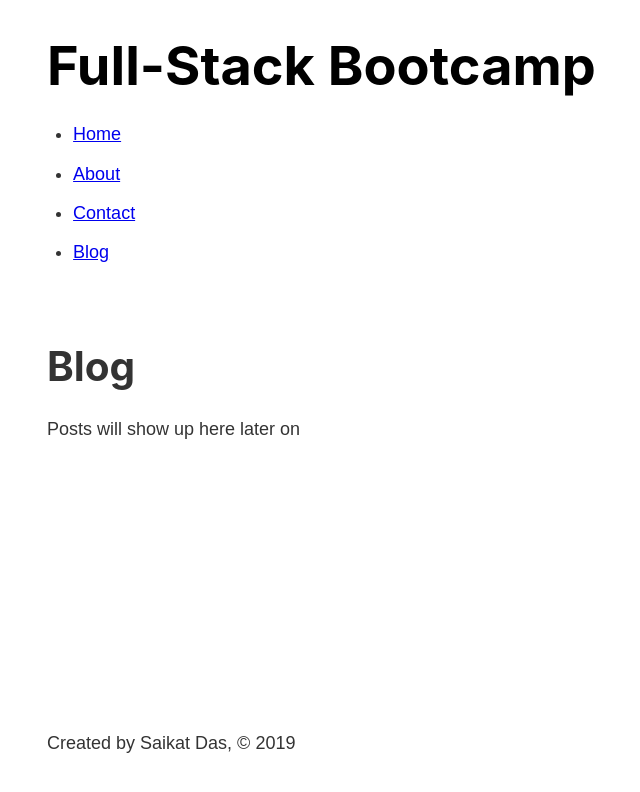
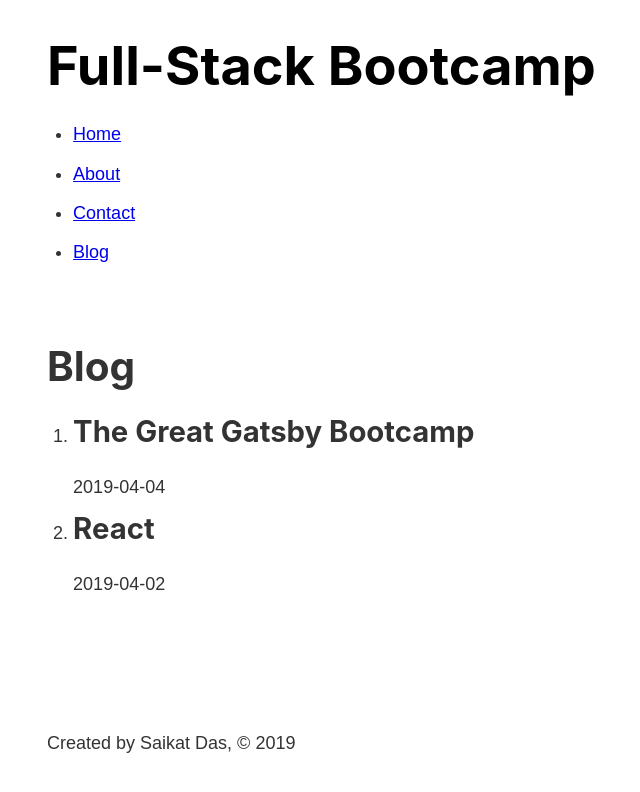
Before and after one commit to saikatdas0790/the-great-gatsby-bootcamp, a Gatsby site: page /blog in a window 1280 px wide. Shown: the whole page, without its empty margins (236-876 px from the left). Built offline with nearby package versions, Linux system fonts and the light colour scheme; Gatsby itself is replaced by a stand-in of ours.

Commit message:
Working with Markdown posts

```diff
--- a/gatsby-config.js
+++ b/gatsby-config.js
@@ -17,6 +17,7 @@
         name: "src",
         path: `${__dirname}/src/`
       }
-    }
+    },
+    "gatsby-transformer-remark"
   ]
 };
--- a/package.json
+++ b/package.json
@@ -16,6 +16,7 @@
     "gatsby": "^2.5.0",
     "gatsby-plugin-sass": "^2.0.11",
     "gatsby-source-filesystem": "^2.0.37",
+    "gatsby-transformer-remark": "^2.3.12",
     "node-sass": "^4.12.0",
     "react": "^16.8.6",
     "react-dom": "^16.8.6"
--- a/src/pages/blog.js
+++ b/src/pages/blog.js
@@ -1,11 +1,39 @@
 import React from "react";
 import Layout from "../components/layout";
+import { useStaticQuery, graphql } from "gatsby";
 
-const BlogPage = () => (
-  <Layout>
-    <h1>Blog</h1>
-    <p>Posts will show up here later on</p>
-  </Layout>
-);
+const BlogPage = () => {
+  const {
+    allMarkdownRemark: { edges }
+  } = useStaticQuery(graphql`
+    query {
+      allMarkdownRemark {
+        edges {
+          node {
+            frontmatter {
+              title
+              date
+            }
+            id
+          }
+        }
+      }
+    }
+  `);
+
+  return (
+    <Layout>
+      <h1>Blog</h1>
+      <ol>
+        {edges.map(({ node: { frontmatter: { title, date }, id } }) => (
+          <li key={id}>
+            <h2>{title}</h2>
+            <p>{date}</p>
+          </li>
+        ))}
+      </ol>
+    </Layout>
+  );
+};
 
 export default BlogPage;
```
Also changed, not shown: 1 other file.
